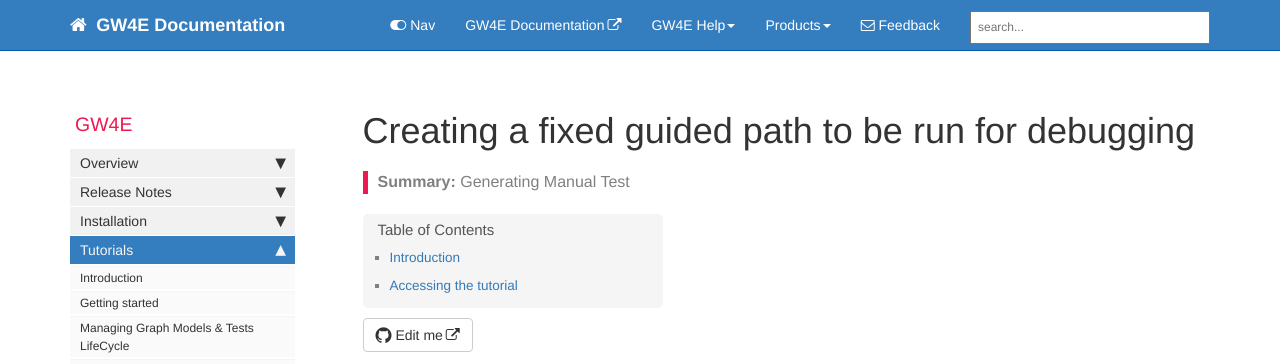
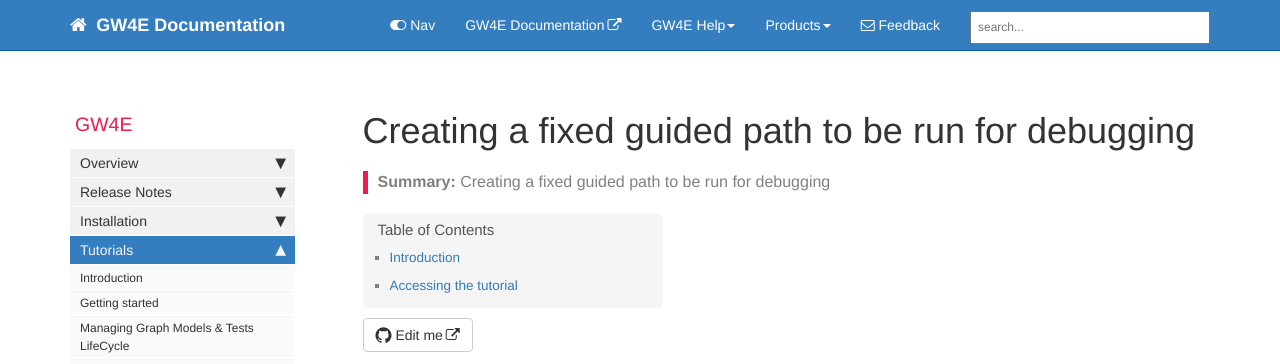
Before and after one commit to gw4e/gw4e.github.io, a Jekyll site: the page built from pages/mydoc/mydoc_tutorials_creating_fixed_guided_path.md, in a window 1280 px wide and 1075 px high. Shown: the top 364 px of the window. Built offline with Jekyll 4.4.1, drawn with Linux system fonts in a browser that asks for light colours; nearby versions of some CDN libraries; comment, search, counter and statistics services are not loaded.

```diff
--- a/pages/mydoc/mydoc_tutorials_creating_fixed_guided_path.md
+++ b/pages/mydoc/mydoc_tutorials_creating_fixed_guided_path.md
@@ -2,7 +2,7 @@
 title: Creating a fixed guided path to be run for debugging
 tags: [getting_started, tutorials]
 keywords: guided path, golden path,getting_started, tutorials, lifecycle, builder, performance, multiple models, model based testing, graphwalker, Eclipse plugin, GraphWalker Eclipse Plugin
-summary: "Generating Manual Test"
+summary: "Creating a fixed guided path to be run for debugging"
 sidebar: mydoc_sidebar
 permalink: mydoc_tutorials_creating_fixed_guided_path.html
 folder: mydoc
```
